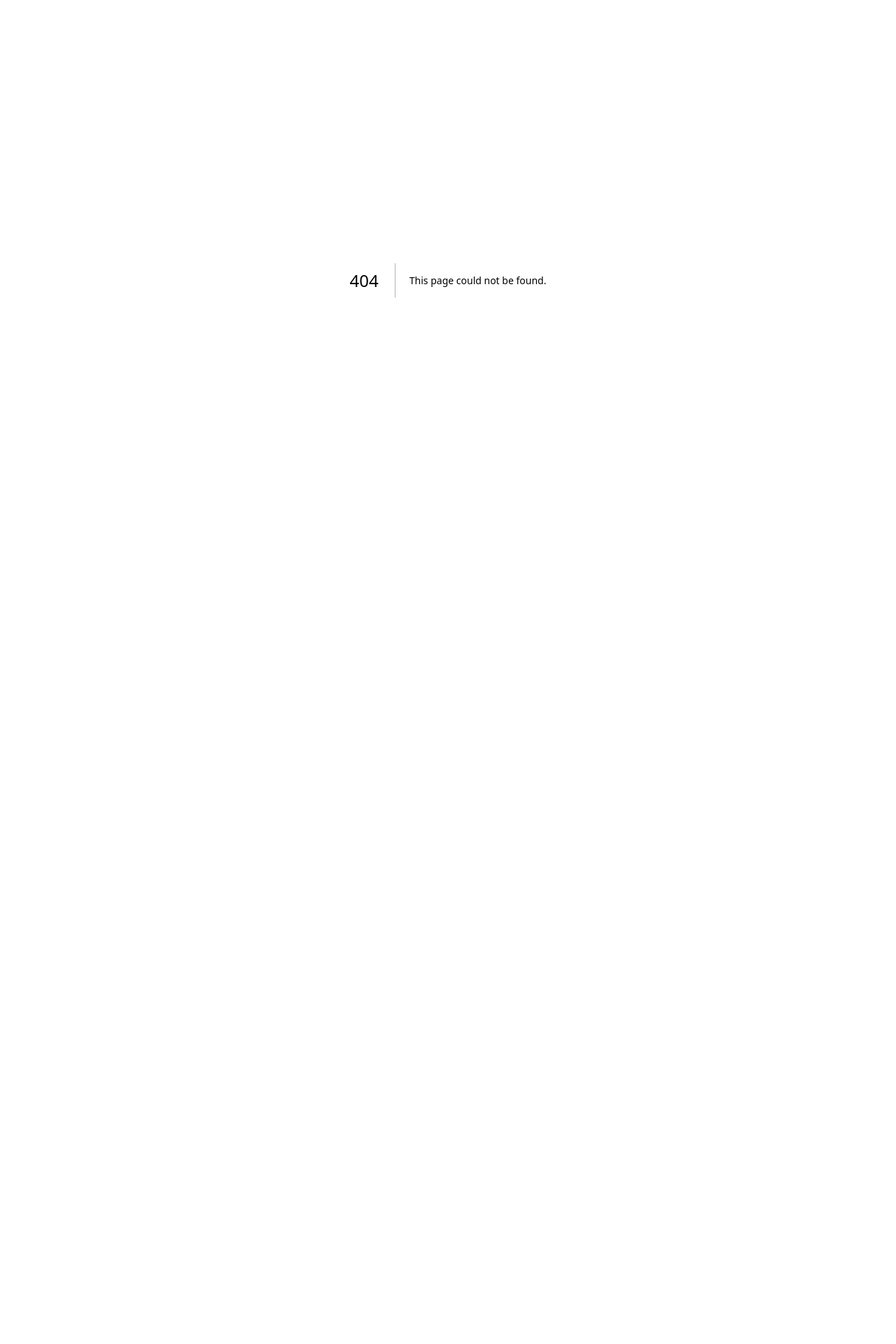
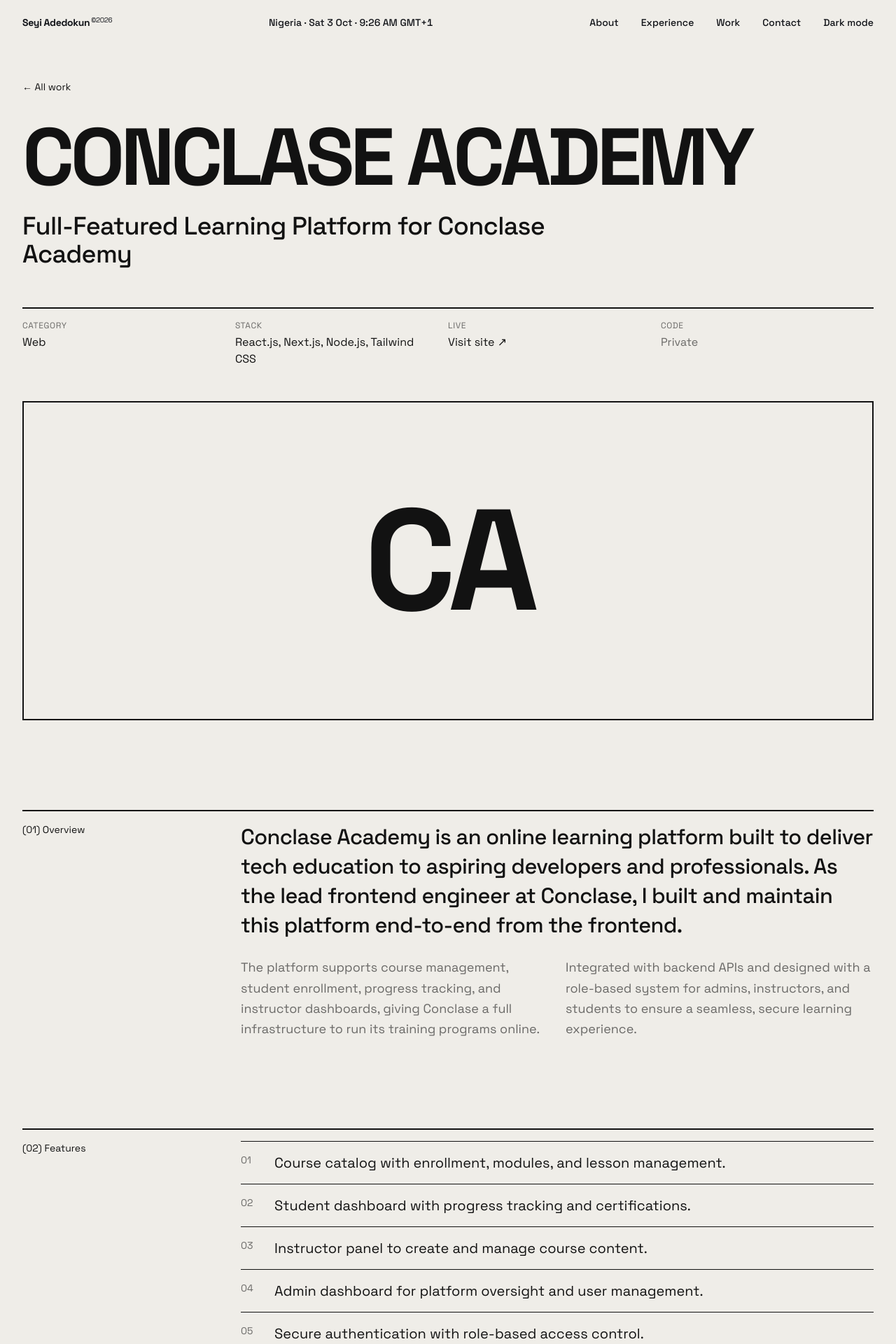
Before and after one commit to oluwaseyi9325/seyi-portfolio-v2, a Next.js app: page /projects/conclase-academy in a window 1280 px wide. Before the commit this address had no page. Shown: the top 1920 px of the page at 70% size. Before the commit the page ends 800 px from the top, so only its background shows below. Built offline with nearby package versions, Linux system fonts and the light colour scheme.

Commit message:
feat: add project case-study pages

```diff
--- /dev/null
+++ b/src/pages/projects/[slug].js
@@ -0,0 +1,133 @@
+import Head from "next/head";
+import Image from "next/image";
+import Link from "next/link";
+import Navbar from "@/components/layout/Navbar";
+import Footer from "@/components/layout/Footer";
+import Reveal, { Mask } from "@/components/ui/Reveal";
+import { initials, profile, projects } from "@/data/portfolio";
+
+const ProjectPage = ({ slug }) => {
+  // Look the project up here rather than passing it through props, because
+  // logo images are imported modules that can't be serialised by getStaticProps.
+  const index = projects.findIndex((p) => p.slug === slug);
+  const project = projects[index];
+  const next = projects[(index + 1) % projects.length];
+  const title = `${project.name} | ${profile.name}`;
+
+  const meta = [
+    { label: "Category", value: project.category.join(" / ") },
+    { label: "Stack", value: project.stack },
+    { label: "Live", value: project.liveDemo, link: true },
+    { label: "Code", value: project.sourceCode, link: true },
+  ];
+
+  return (
+    <>
+      <Head>
+        <title key="title">{title}</title>
+        <meta key="description" name="description" content={project.summary} />
+        <meta key="og:title" property="og:title" content={title} />
+        <meta key="og:description" property="og:description" content={project.summary} />
+        <meta key="og:url" property="og:url" content={`${profile.siteUrl}/projects/${project.slug}`} />
+        <meta key="twitter:title" name="twitter:title" content={title} />
+        <meta key="twitter:description" name="twitter:description" content={project.summary} />
+      </Head>
+
+      <Navbar />
+
+      {/* key resets the entrance animations when moving from one project to the next. */}
+      <main key={slug} className="container-page overflow-x-clip pt-28">
+        <Link href="/#projects" className="link-underline text-sm">
+          ← All work
+        </Link>
+
+        <h1 className="display mt-10 text-[15vw] md:text-[9vw]">
+          <Mask>{project.name}</Mask>
+        </h1>
+        <Reveal delay={0.3}>
+          <p className="mt-6 max-w-4xl text-2xl font-medium leading-tight tracking-[-0.02em] md:text-4xl">
+            {project.title}
+          </p>
+        </Reveal>
+
+        <Reveal delay={0.4} className="rule mt-14 grid grid-cols-2 border-t-2 md:grid-cols-4">
+          {meta.map((item) => (
+            <div key={item.label} className="border-b border-ink/20 py-4 pr-4 dark:border-paper/20 md:border-b-0">
+              <p className="muted text-xs uppercase tracking-wider">{item.label}</p>
+              {item.link ? (
+                item.value ? (
+                  <a href={item.value} target="_blank" rel="noreferrer" className="link-underline mt-1 inline-block">
+                    {item.label === "Live" ? "Visit site" : "View source"} ↗
+                  </a>
+                ) : (
+                  <p className="muted mt-1">Private</p>
+                )
+              ) : (
+                <p className="mt-1">{item.value}</p>
+              )}
+            </div>
+          ))}
+        </Reveal>
+
+        <Reveal delay={0.5} className="rule relative mt-8 grid aspect-[16/9] place-items-center overflow-hidden border-2 md:aspect-[16/6]">
+          {project.img ? (
+            <div style={{ backgroundColor: project.imgBg || "#ffffff" }} className="relative h-1/2 w-2/3 md:w-1/3">
+              <div className="absolute inset-[12%]">
+                <Image src={project.img} alt={`${project.name} logo`} fill sizes="40vw" className="object-contain" />
+              </div>
+            </div>
+          ) : (
+            <span className="display text-[30vw] md:text-[16vw]">{initials(project.name)}</span>
+          )}
+        </Reveal>
+
+        <section className="rule mt-24 grid gap-8 border-t-2 pt-4 md:mt-32 md:grid-cols-12">
+          <p className="text-sm md:col-span-3">(01) Overview</p>
+          <div className="space-y-6 md:col-span-9">
+            <Reveal as="p" className="text-2xl font-medium leading-snug tracking-[-0.02em] md:text-[2.4vw]">
+              {project.description[0]}
+            </Reveal>
+            <div className="grid gap-6 md:grid-cols-2">
+              {project.description.slice(1).map((paragraph) => (
+                <Reveal as="p" key={paragraph} className="muted text-lg leading-relaxed">
+                  {paragraph}
+                </Reveal>
+              ))}
+            </div>
+          </div>
+        </section>
+
+        <section className="rule mt-24 grid gap-8 border-t-2 pt-4 md:mt-32 md:grid-cols-12">
+          <p className="text-sm md:col-span-3">(02) Features</p>
+          <ul className="rule border-b md:col-span-9">
+            {project.features.map((feature, featureIndex) => (
+              <Reveal as="li" key={feature} className="rule grid grid-cols-[3rem_1fr] border-t py-4 text-lg md:text-xl">
+                <span className="muted text-sm">{String(featureIndex + 1).padStart(2, "0")}</span>
+                {feature}
+              </Reveal>
+            ))}
+          </ul>
+        </section>
+
+        <Link href={`/projects/${next.slug}`} className="rule group relative mt-24 block overflow-hidden border-y-2 md:mt-32">
+          <span className="absolute inset-0 origin-bottom scale-y-0 bg-ink transition-transform duration-700 ease-expo group-hover:scale-y-100 dark:bg-paper" />
+          <span className="relative block py-8 transition-colors duration-500 group-hover:text-paper dark:group-hover:text-ink md:py-12">
+            <span className="block text-sm">Next project →</span>
+            <span className="display mt-3 block text-[13vw] md:text-[7vw]">{next.name}</span>
+          </span>
+        </Link>
+      </main>
+
+      <Footer />
+    </>
+  );
+};
+
+export const getStaticPaths = () => ({
+  paths: projects.map((project) => ({ params: { slug: project.slug } })),
+  fallback: false,
+});
+
+export const getStaticProps = ({ params }) => ({ props: { slug: params.slug } });
+
+export default ProjectPage;
```
